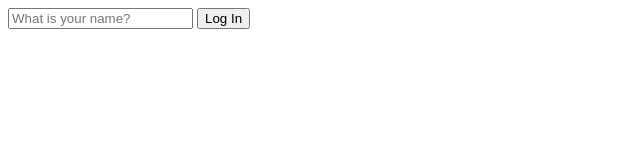
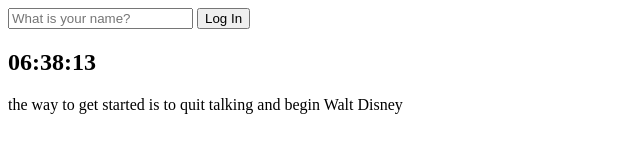
Before and after one commit to Heesu974/my-first-js-project, a plain HTML site: page index.html in a window 1280 px wide. Shown: the whole page, without its empty margins (0-640 px from the left). Drawn offline with Linux system fonts and the light colour scheme.

Commit message:
update random and clock and img

```diff
--- /dev/null
+++ b/clock/clock.js
@@ -0,0 +1,19 @@
+const clock = document.querySelector('#clock')
+
+function getClock() {
+    const date = new Date();
+    const hours = String(date.getHours()).padStart(2, '0');
+    const minutes = String(date.getMinutes()).padStart(2, '0');
+    const seconds = String(date.getSeconds()).padStart(2, '0');
+    clock.innerText = `${hours}:${minutes}:${seconds}`;
+
+}
+getClock();
+//브라우져가 새로고침되자마자 디폴트값을 현재시간으로 보일 수록있도록
+setInterval(getClock, 1000);
+// setInterval(sayHello, 5000);
+// 호출되는 함수와, 그 함수가 몇초마다 실행되는 것을 원하는지.
+//2초마다 실행되게 하고 싶을 떄.
+
+//setTimeout(sayHello, 5000);
+//sayHello() 이걸 몇 ms후에 실행시킬 건지.
--- a/index.html
+++ b/index.html
@@ -5,7 +5,7 @@
     <meta charset="UTF-8">
     <meta http-equiv="X-UA-Compatible" content="IE=edge">
     <meta name="viewport" content="width=device-width, initial-scale=1.0">
-    <link rel="stylesheet" href="style.css">
+    <link rel="stylesheet" href="css/style.css">
     <title>Momentum APP</title>
 </head>
 
@@ -17,17 +17,22 @@
     <!-- input의 유효성 검사를 위해서는 input이 form안에 들어있어야 한다. -->
     <!-- form이 submit되면, (button 또는 input에 의해)
     브라우저가 새로고침하지 않고 input.value를 저장하도록.  -->
+
+    <h2 id="clock">00:00</h2>
     <h1 id="greeting" class="hidden"></h1>
+    <div id="quote">
+        <span></span>
+        <span></span>
+    </div>
 
 
 
-    <!-- <script src="4_0.js"></script> -->
-    <!-- <script src="4_1.js
-    "></script> -->
-    <!-- <script src="4_2.js"></script> -->
-    <!-- <script src="4_4.js"></script> -->
-    <!-- <script src="4_5.js"></script> -->
-    <script src="4_6.js"></script>
+
+
+    <script src="greetings/4_6.js"></script>
+    <script src="clock/clock.js"></script>
+    <script src="random/quotes.js"></script>
+    <script src="random/background.js"></script>
 </body>
 
 </html>
--- /dev/null
+++ b/random/background.js
@@ -0,0 +1,14 @@
+const images = [
+    '0.jpg',
+    '1.jpg',
+    '2.jpg'
+]
+const chosenImg = images[Math.floor(Math.random() * images.length)];
+
+Math.random()은 0 과 1사이에서만 작동.
+const bgImg = document.createElement('img');
+
+bgImg.src = `img/${chosenImg}`;
+console.log(bgImg);
+
+document.body.appendChild(bgImg);
--- /dev/null
+++ b/random/quotes.js
@@ -0,0 +1,49 @@
+const quotes = [
+    {
+        quote: 'the way to get started is to quit talking and begin',
+        author: 'Walt Disney'
+    },
+    {
+        quote: 'the way to get started is to quit talking and begin',
+        author: 'Walt Disney'
+    },
+    {
+        quote: 'the way to get started is to quit talking and begin',
+        author: 'Walt Disney'
+    },
+    {
+        quote: 'the way to get started is to quit talking and begin',
+        author: 'Walt Disney'
+    },
+    {
+        quote: 'the way to get started is to quit talking and begin',
+        author: 'Walt Disney'
+    },
+    {
+        quote: 'the way to get started is to quit talking and begin',
+        author: 'Walt Disney'
+    },
+    {
+        quote: 'the way to get started is to quit talking and begin',
+        author: 'Walt Disney'
+    },
+    {
+        quote: 'the way to get started is to quit talking and begin',
+        author: 'Walt Disney'
+    },
+    {
+        quote: 'the way to get started is to quit talking and begin',
+        author: 'Walt Disney'
+    },
+    {
+        quote: 'the way to get started is to quit talking and begin',
+        author: 'Walt Disney'
+    }
+]
+const quote = document.querySelector('#quote span:first-child');
+const author = document.querySelector('#quote span:last-child');
+
+const todayQuote = quotes[Math.floor(Math.random() * quotes.length)];
+
+quote.innerText = todayQuote.quote;
+author.innerText = todayQuote.author;
```
Also changed, not shown: clock/clock_01.js (added, +15 -0 lines), css/style.css (renamed from style.css), greetings/4_0.js (renamed from 4_0.js), greetings/4_1.js (renamed from 4_1.js), greetings/4_2.js (renamed from 4_2.js), greetings/4_4.js (renamed from 4_4.js), greetings/4_5.js (renamed from 4_5.js), greetings/4_6.js (renamed from 4_6.js), img/0.jpg (added), img/1.jpg (added), img/2.jpg (added).
